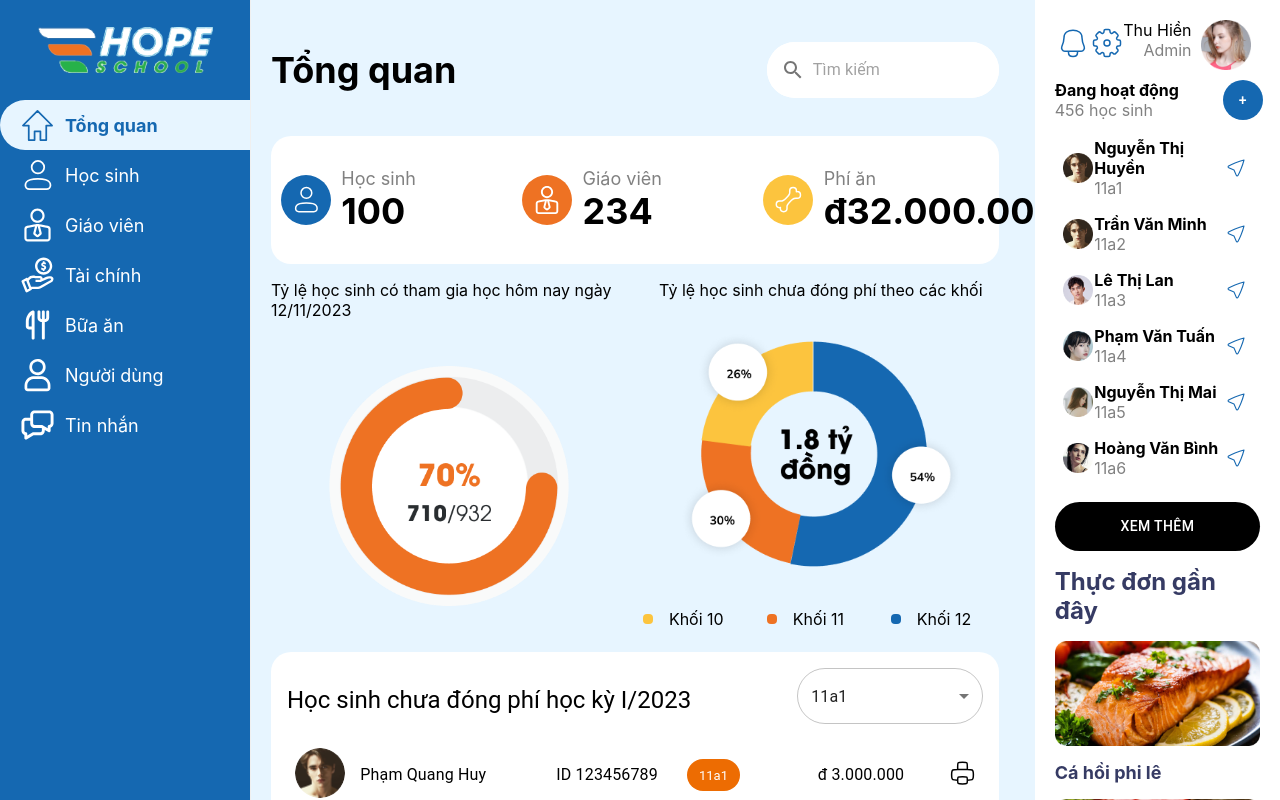
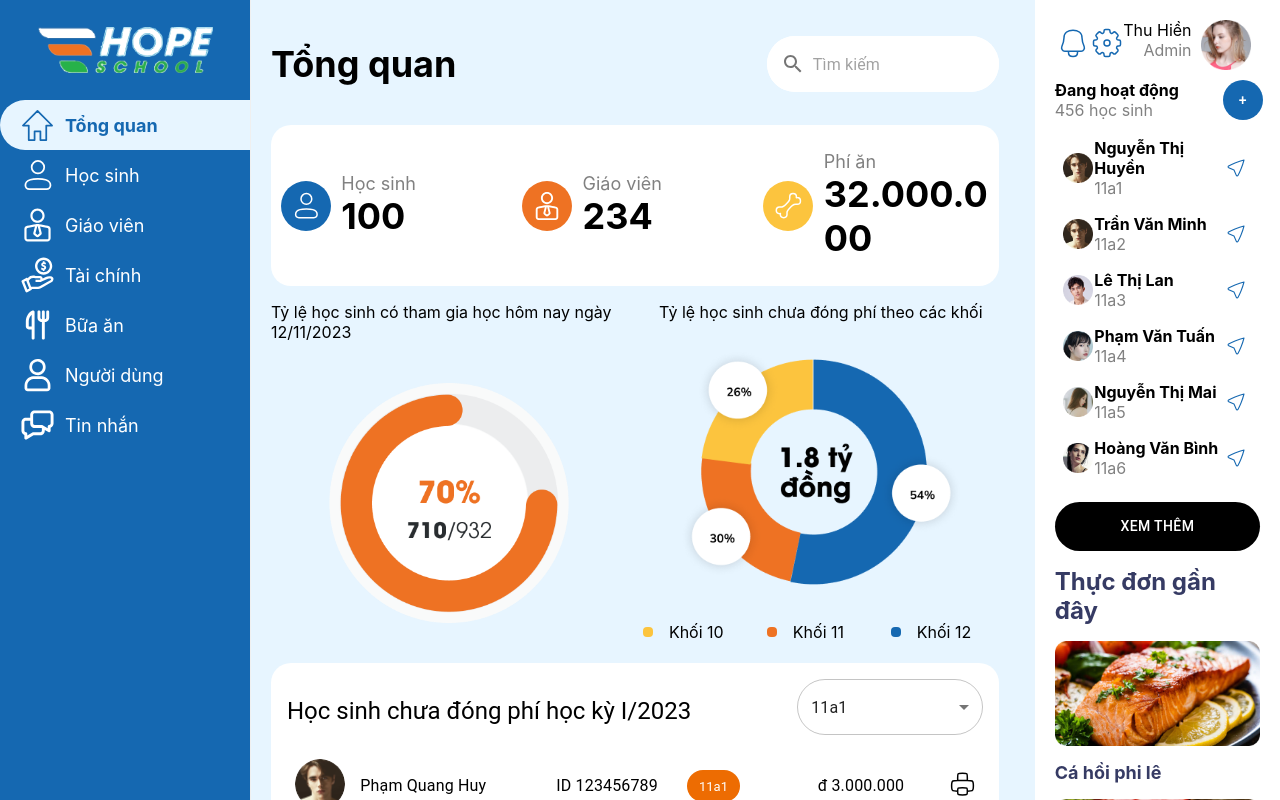
Before and after one commit to TalJa1/web-huybao, a React (Create React App) app: page / in a window 1280 px wide. Built offline with nearby package versions, Linux system fonts and the light colour scheme.

Commit message:
Enhance layout in FinancePage and Home components for better readability

```diff
--- a/src/views/FinancePage.tsx
+++ b/src/views/FinancePage.tsx
@@ -11,7 +11,7 @@ const FinancePage = () => {
 };
 
 const Main: React.FC = () => {
-  return <Box></Box>;
+  return <Box sx={{ padding: "20px" }}></Box>;
 };
 
 export default FinancePage;
--- a/src/views/Home.tsx
+++ b/src/views/Home.tsx
@@ -142,8 +142,17 @@ const Main: React.FC = () => {
               <Grid size={9}>
                 <Box sx={{ display: "flex", flexDirection: "column" }}>
                   <Box sx={{ color: "#818181", fontSize: 18 }}>Phí ăn</Box>
-                  <Box sx={{ fontSize: 36, fontWeight: "700", color: "black" }}>
-                    đ32.000.000
+                  <Box
+                    sx={{
+                      fontSize: 36,
+                      fontWeight: "700",
+                      color: "black",
+                      wordWrap: "break-word",
+                      overflowWrap: "break-word",
+                      width: "100%",
+                    }}
+                  >
+                    32.000.000
                   </Box>
                 </Box>
               </Grid>
```
